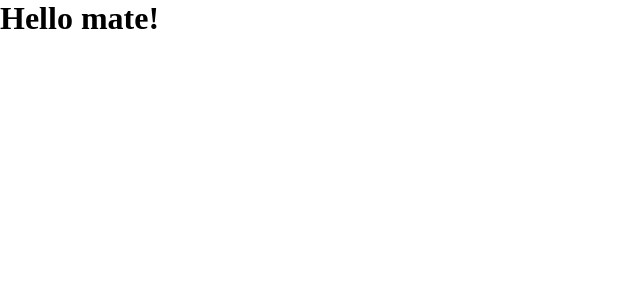
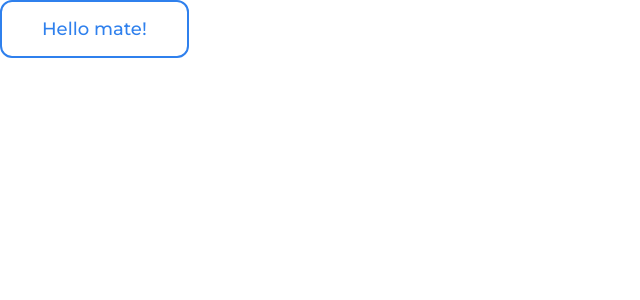
Before and after one commit to hitmaizer/responsive-web-portfolio, a React (Create React App) app: page / in a window 1280 px wide. Shown: the top 300 px of the page, without its empty margins (0-640 px from the left). Built offline with nearby package versions, Linux system fonts and the light colour scheme.

Commit message:
setting up a button component

```diff
--- a/src/App.js
+++ b/src/App.js
@@ -1,12 +1,13 @@
 import React from 'react';
 import { ThemeProvider } from 'styled-components';
+import Button from "./components/Button"
 import Theme from "./theme/Theme"
 
 
 export default function App() {
     return (
         <ThemeProvider theme={Theme}>
-            <h1>Hello mate!</h1>
+            <Button />
         </ThemeProvider>
     )
 }
```
